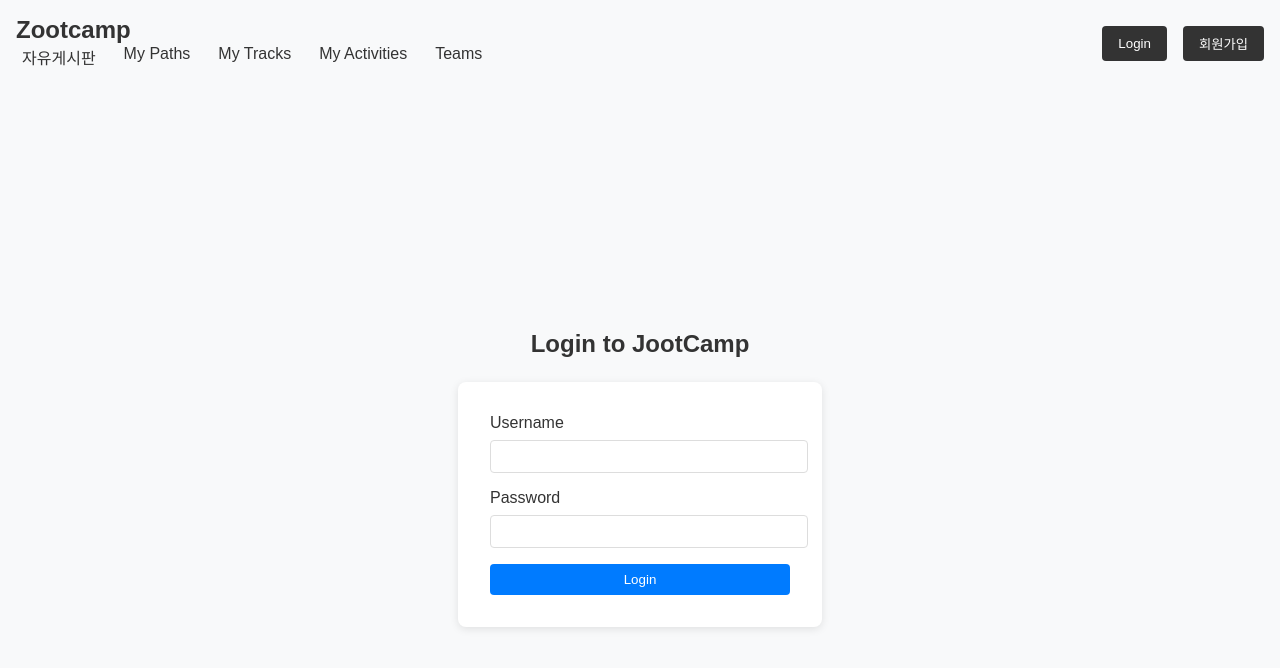
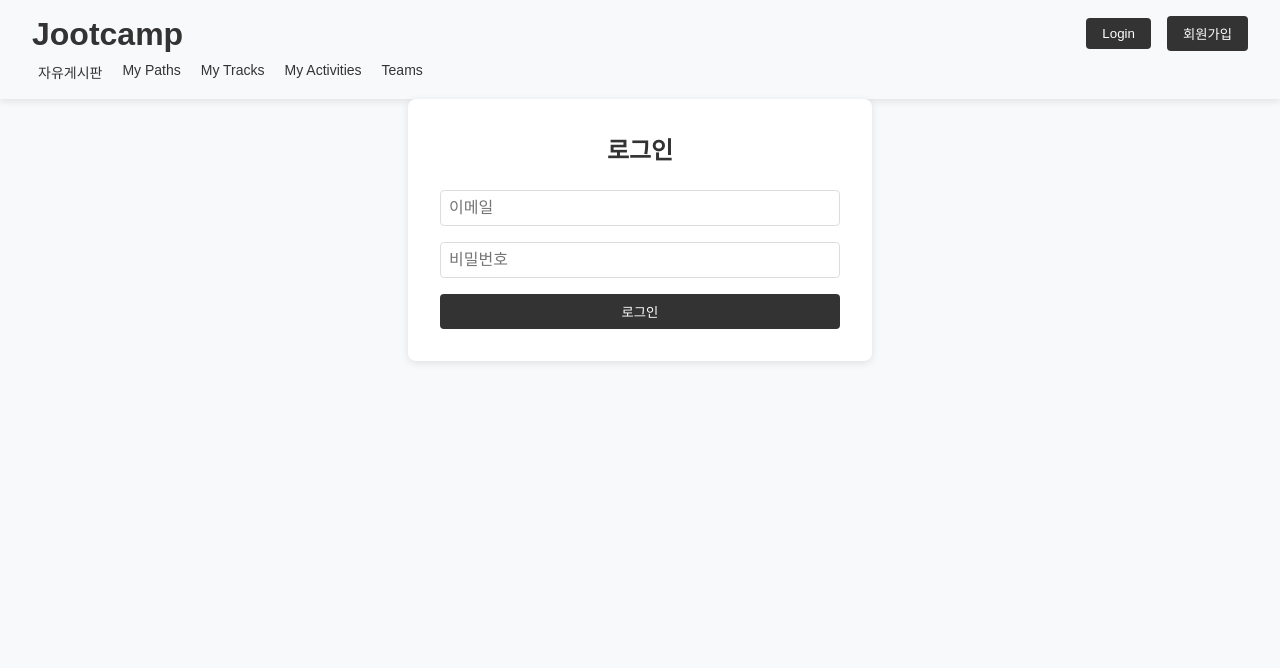
Before and after one commit to JootCamp/Frontend, a React (Create React App) app: page /login in a window 1280 px wide. Shown: the top 668 px of the page. Built offline with nearby package versions, Linux system fonts and the light colour scheme.

Commit message:
자유게시판 회원가입 1차완성

```diff
--- a/src/components/Header.css
+++ b/src/components/Header.css
@@ -1,25 +1,46 @@
 .header {
   display: flex;
   justify-content: space-between;
-  align-items: center;
-  padding: 1rem;
+  align-items: flex-start; /* 헤더 내의 모든 항목을 상단에 정렬 */
+  padding: 1rem 2rem;
   background-color: #f8f9fa;
   box-shadow: 0 2px 8px rgba(0, 0, 0, 0.1);
+  flex-wrap: wrap; /* 내용이 넘칠 때 줄바꿈 되도록 설정 */
+}
+
+.header-left {
+  flex: 1;
+  display: flex;
+  flex-direction: column; /* 로고 아래에 nav를 배치 */
+  align-items: flex-start; /* 왼쪽에 붙여서 정렬 */
 }
 
 .header-left h1 {
   margin: 0;
-  font-size: 1.5rem;
+  font-size: 2rem; /* 로고 크기 확대 */
   color: #333;
   cursor: pointer;
+  white-space: nowrap; /* 텍스트가 줄바꿈되지 않도록 설정 */
+  overflow: hidden; /* 텍스트가 컨테이너를 넘지 않도록 설정 */
+  text-overflow: ellipsis; /* 넘치는 텍스트에 말줄임표(...) 적용 */
+}
+
+.nav {
+  margin-top: 0.5rem; /* 로고와 nav 사이에 간격 추가 */
+  display: flex;
+  justify-content: flex-start; /* nav를 왼쪽 정렬 */
+  width: auto;
 }
 
 .nav ul {
   list-style: none;
   display: flex;
-  gap: 1rem;
+  gap: 0.5rem;
   margin: 0;
   padding: 0;
+  font-size: 0.875rem; /* nav 글자 크기를 작게 설정 */
+  white-space: nowrap; /* 텍스트가 줄바꿈되지 않도록 설정 */
+  overflow: hidden; /* 넘치는 내용이 표시되지 않도록 설정 */
 }
 
 .nav ul li button {
@@ -27,17 +48,20 @@
   border: none;
   color: #333;
   cursor: pointer;
-  font-size: 1rem;
+  font-size: 0.875rem; /* nav 글자 크기와 동일하게 설정 */
   transition: color 0.3s ease;
-}
-
-.nav ul li button:hover {
-  color: #333;
+  white-space: nowrap; /* 텍스트가 줄바꿈되지 않도록 설정 */
+  overflow: hidden; /* 넘치는 내용이 표시되지 않도록 설정 */
+  text-overflow: ellipsis; /* 넘치는 텍스트에 말줄임표(...) 적용 */
 }
 
 .header-right {
   display: flex;
+  align-items: center;
+  justify-content: flex-end;
   gap: 1rem;
+  white-space: nowrap; /* 텍스트가 줄바꿈되지 않도록 설정 */
+  overflow: hidden; /* 넘치는 내용이 표시되지 않도록 설정 */
 }
 
 .info-button, .login-button, .signup-button {
@@ -48,8 +72,27 @@
   border-radius: 4px;
   cursor: pointer;
   transition: background-color 0.3s ease;
+  white-space: nowrap; /* 텍스트가 줄바꿈되지 않도록 설정 */
+  overflow: hidden; /* 넘치는 내용이 표시되지 않도록 설정 */
+  text-overflow: ellipsis; /* 넘치는 텍스트에 말줄임표(...) 적용 */
 }
 
 .info-button:hover, .login-button:hover, .signup-button:hover {
-  background-color: #333;
+  background-color: #555; /* 호버 시 조금 더 진한 색상 적용 */
 }
+
+@media (max-width: 768px) {
+  .header {
+    padding: 0.5rem 1rem;
+  }
+
+  .header-left {
+    width: 100%;
+  }
+
+  .header-right {
+    width: 100%;
+    justify-content: flex-end; /* 작은 화면에서 오른쪽 정렬 */
+    margin-top: 1rem;
+  }
+}
--- a/src/components/Header.js
+++ b/src/components/Header.js
@@ -27,7 +27,7 @@ const Header = () => {
   return (
     <header className="header">
       <div className="header-left">
-        <h1 onClick={() => navigate('/')}>Zootcamp</h1>
+        <h1 onClick={() => navigate('/')}>Jootcamp</h1>
         <nav className="nav">
           <ul>
             <li><button onClick={() => navigate('/freeboard')}>자유게시판</button></li>
--- a/src/components/MainContent.js
+++ b/src/components/MainContent.js
@@ -4,7 +4,7 @@ import './MainContent.css';
 const MainContent = () => {
   return (
     <main className="main-content">
-      <h2>Welcome to Zootcamp</h2>
+      <h2>Welcome to Jootcamp</h2>
       <nav className="content-nav">
         <button onClick={() => alert('All Content clicked')}>All Content</button>
         <button onClick={() => alert('Announcements clicked')}>Announcements</button>
--- a/src/pages/LoginPage.css
+++ b/src/pages/LoginPage.css
@@ -1,94 +1,44 @@
 .login-container {
-  display: flex;
-  flex-direction: column;
-  justify-content: center;
-  align-items: center;
-  height: 100vh;
-  background-color: var(--background-color);
+  padding: 2rem;
+  max-width: 400px;
+  margin: 0 auto;
+  background-color: #fff;
+  border-radius: 8px;
+  box-shadow: 0 2px 8px rgba(0, 0, 0, 0.1);
+  color: #333;
 }
 
 .login-form {
-  background: white;
-  padding: 2rem;
-  border-radius: 8px;
-  box-shadow: 0 2px 8px rgba(0, 0, 0, 0.1);
-  width: 300px;
-  margin-bottom: 1rem;
+  display: flex;
+  flex-direction: column;
 }
 
-.form-group {
+.login-form input {
   margin-bottom: 1rem;
-}
-
-.form-group label {
-  display: block;
-  margin-bottom: 0.5rem;
-  color: var(--text-color);
-}
-
-.form-group input {
-  width: 100%;
   padding: 0.5rem;
   border: 1px solid #ddd;
   border-radius: 4px;
+  font-size: 1rem;
 }
 
-.submit-button {
-  width: 100%;
-  padding: 0.5rem;
-  background-color: var(--primary-color);
+.login-form button {
+  padding: 0.5rem 1rem; /* 버튼의 가로 길이를 줄이기 위해 padding 조정 */
+  background-color: #333;
   color: white;
   border: none;
   border-radius: 4px;
   cursor: pointer;
   transition: background-color 0.3s ease;
+  width: auto; /* 버튼의 길이를 내용에 맞추어 조정 */
 }
 
-.submit-button:hover {
-  background-color: #0056b3;
+.login-form button:hover {
+  background-color: #555; /* 호버 시 약간 더 밝은 색상으로 변경 */
 }
 
-.social-login {
+.login-form h2 {
+  margin-bottom: 1.5rem;
+  font-size: 1.5rem;
+  color: #333;
   text-align: center;
 }
-
-.social-login p {
-  margin: 1rem 0;
-  color: var(--secondary-color);
-}
-
-.social-button {
-  width: 100%;
-  padding: 0.5rem;
-  margin: 0.5rem 0;
-  border: none;
-  border-radius: 4px;
-  cursor: pointer;
-  transition: background-color 0.3s ease;
-  color: white;
-}
-
-.social-button.google {
-  background-color: #db4437;
-}
-
-.social-button.google:hover {
-  background-color: #c33d2e;
-}
-
-.social-button.naver {
-  background-color: #03c75a;
-}
-
-.social-button.naver:hover {
-  background-color: #02b24d;
-}
-
-.social-button.kakao {
-  background-color: #fee500;
-  color: #3c1e1e;
-}
-
-.social-button.kakao:hover {
-  background-color: #fcd800;
-}
--- a/src/pages/LoginPage.js
+++ b/src/pages/LoginPage.js
@@ -1,47 +1,35 @@
 import React, { useState } from 'react';
-import { useAuth } from '../context/AuthContext';
-import { useNavigate } from 'react-router-dom';
 import './LoginPage.css';
 
 const LoginPage = () => {
-  const [username, setUsername] = useState('');
+  const [email, setEmail] = useState('');
   const [password, setPassword] = useState('');
-  const { login } = useAuth();
-  const navigate = useNavigate();
 
-  const handleSubmit = (e) => {
+  const handleLogin = (e) => {
     e.preventDefault();
-    // 임시 사용자 데이터
-    const userData = { username, name: '한강섭' };
-    login(userData);
-    navigate('/');
+    // 로그인 로직 처리
+    console.log('로그인 시도:', { email, password });
   };
 
   return (
     <div className="login-container">
-      <h2>Login to JootCamp</h2>
-      <form className="login-form" onSubmit={handleSubmit}>
-        <div className="form-group">
-          <label htmlFor="username">Username</label>
+      <form onSubmit={handleLogin} className="login-form">
+        <h2>로그인</h2>
         <input
-            type="text"
-            id="username"
-            value={username}
-            onChange={(e) => setUsername(e.target.value)}
+          type="email"
+          placeholder="이메일"
+          value={email}
+          onChange={(e) => setEmail(e.target.value)}
           required
         />
-        </div>
-        <div className="form-group">
-          <label htmlFor="password">Password</label>
         <input
           type="password"
-            id="password"
+          placeholder="비밀번호"
           value={password}
           onChange={(e) => setPassword(e.target.value)}
           required
         />
-        </div>
-        <button type="submit" className="submit-button">Login</button>
+        <button type="submit">로그인</button>
       </form>
     </div>
   );
--- a/src/pages/ProfilePage.css
+++ b/src/pages/ProfilePage.css
@@ -21,3 +21,13 @@
     white-space: pre-wrap; /* 줄바꿈을 적용 */
     word-wrap: break-word; /* 긴 단어가 있을 때 줄바꿈 적용 */
   }
+  .comment-content {
+    flex: 1;
+    padding: 0.5rem;
+    background-color: #fff;
+    border-radius: 4px;
+    text-align: left;
+    margin-right: 1rem;
+    white-space: pre-wrap; /* 줄바꿈을 처리 */
+    word-wrap: break-word; /* 긴 단어가 있으면 줄바꿈 처리 */
+  }
--- a/src/pages/SignupPage.css
+++ b/src/pages/SignupPage.css
@@ -22,15 +22,16 @@
   }
 
   .signup-form button {
-    padding: 0.5rem;
-    background-color: #007bff;
-    color: white;
-    border: none;
-    border-radius: 4px;
-    cursor: pointer;
-    transition: background-color 0.3s ease;
+  padding: 0.5rem 1rem; /* 버튼의 가로 길이를 줄이기 위해 padding 조정 */
+  background-color: #333;
+  color: white;
+  border: none;
+  border-radius: 4px;
+  cursor: pointer;
+  transition: background-color 0.3s ease;
+  width: auto; /* 버튼의 길이를 내용에 맞추어 조정 */
   }
 
   .signup-form button:hover {
-    background-color: #0056b3;
+    background-color: #333;
   }
```
Also changed, not shown: src/pages/PostDetail.js (line endings or trailing spaces). Lines whose indentation alone changed are shown as unchanged.
